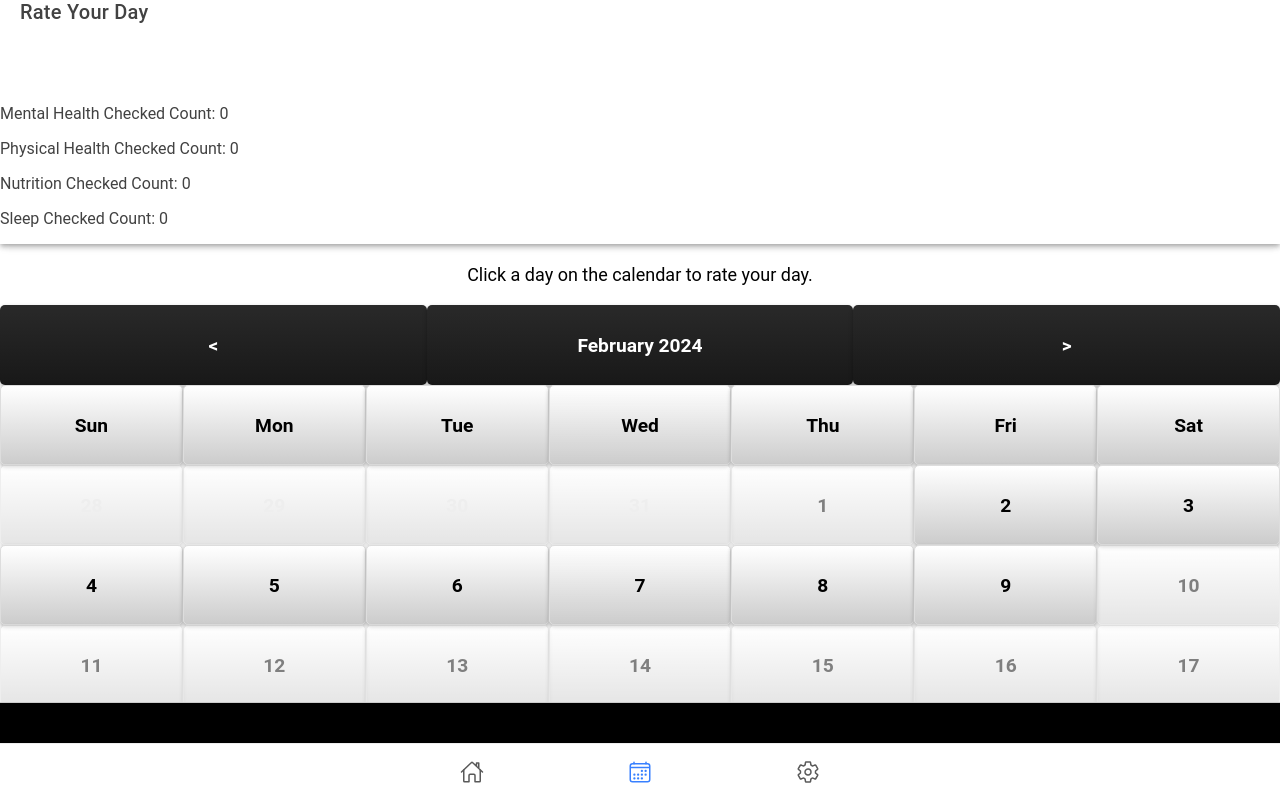
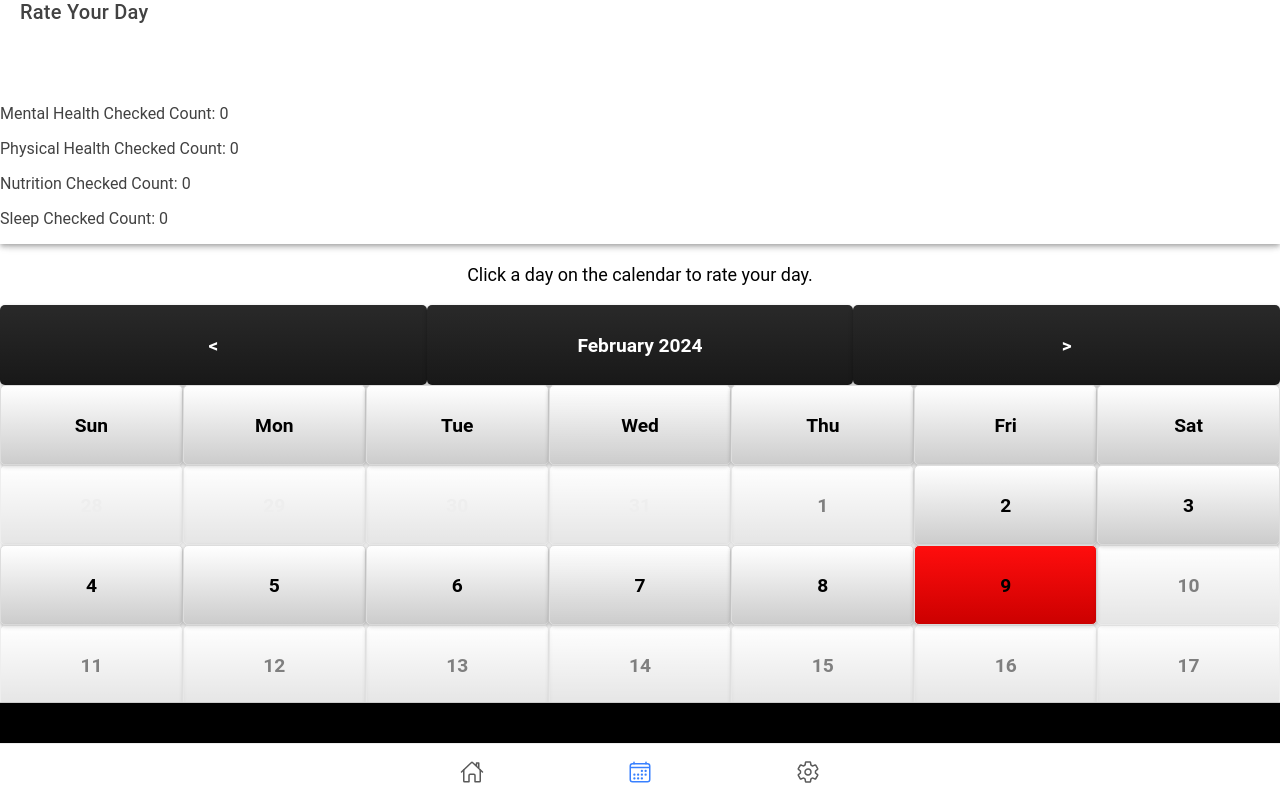
Before and after one commit to Healthy-Habits-project/healthyWatch, a React (Vite) app: page /tab2 in a window 1280 px wide. Built offline with nearby package versions, Linux system fonts and the light colour scheme.

Commit message:
Day Color Calulcations

```diff
--- a/src/components/CustomCalendar.tsx
+++ b/src/components/CustomCalendar.tsx
@@ -19,9 +19,10 @@ import './CustomCalendar.css';
 interface CustomCalendarProps {
   dayRatings: { [key: string]: number };
   onDaySelect: (date: string) => void;
+  calculatedColor: string;
 }
 
-const CustomCalendar: React.FC<CustomCalendarProps> = ({ dayRatings, onDaySelect }) => {
+const CustomCalendar: React.FC<CustomCalendarProps> = ({ dayRatings, onDaySelect, calculatedColor }) => {
   const [currentMonth, setCurrentMonth] = useState(new Date());
 
   const getColorForRating = (rating: number): string => {
@@ -88,7 +89,8 @@ const CustomCalendar: React.FC<CustomCalendarProps> = ({ dayRatings, onDaySelect
       for (let i = 0; i < 7; i++) {
         const formattedDay = format(day, "yyyy-MM-dd");
         const dayRating = dayRatings[formattedDay];
-        const backgroundColor = getColorForRating(dayRating);
+        const isTodayFlag = isToday(day);
+        const backgroundColor = isTodayFlag ? calculatedColor : "#ffffff";
         const isDayInPastWeek = differenceInCalendarDays(today, day) <= 7;
         const isEligibleForRating = isToday(day) || (isBefore(day, today) && isDayInPastWeek);
         const cellStyle = {
--- a/src/pages/Tab2.tsx
+++ b/src/pages/Tab2.tsx
@@ -14,6 +14,26 @@ const Tab2: React.FC = () => {
   const { physicalHealthCheckedCount } = useGlobalCounts();
   const { nutritionCheckedCount } = useGlobalCounts();
   const { sleepCheckedCount } = useGlobalCounts();
+
+  const calculateColor = (
+    physicalHealthCheckedCount: number,
+    mentalHealthCheckedCount: number,
+    nutritionCheckedCount: number,
+    sleepCheckedCount: number
+  ): string => {
+
+    const score = 0.25 * (physicalHealthCheckedCount / 5) + 0.25 * (mentalHealthCheckedCount / 8) + 0.25 * (nutritionCheckedCount / 4) + 0.25 * (sleepCheckedCount / 10);
+    if (score <= 0.25) return 'red';
+    else if (score <= 0.5) return 'orange';
+    else if (score <= 0.75) return 'yellow';
+    else return 'green';
+  };
+const backgroundColor = calculateColor(
+  physicalHealthCheckedCount,
+  mentalHealthCheckedCount,
+  nutritionCheckedCount,
+  sleepCheckedCount
+);
 
   useEffect(() => {
     const storedRatings = localStorage.getItem('dayRatings');
@@ -95,6 +115,7 @@ const Tab2: React.FC = () => {
             setSelectedDate(date);
             setShowRatings(true);
           }}
+          calculatedColor={backgroundColor}
         />
 
       </IonContent>
```
